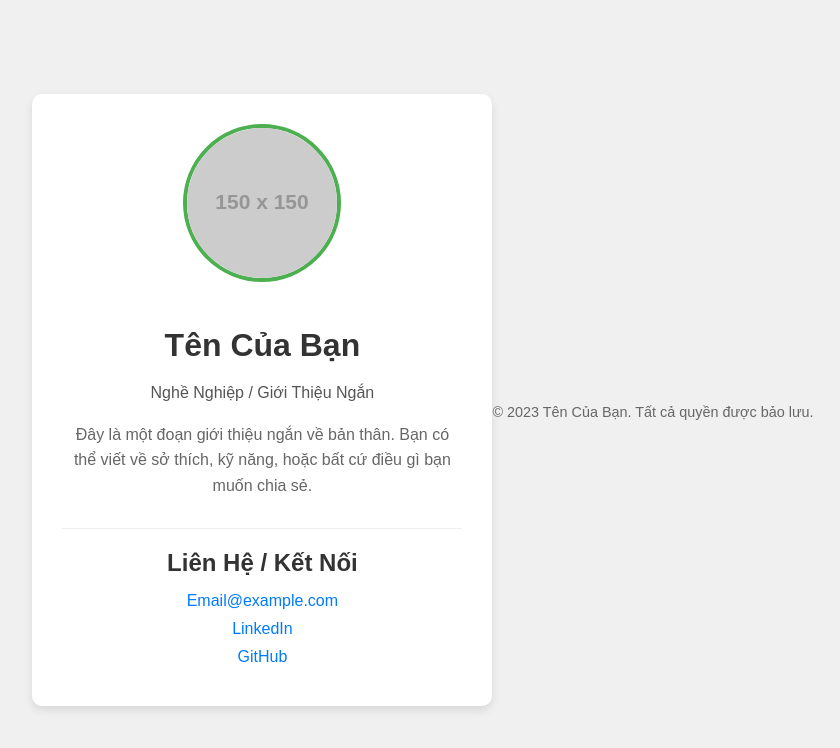
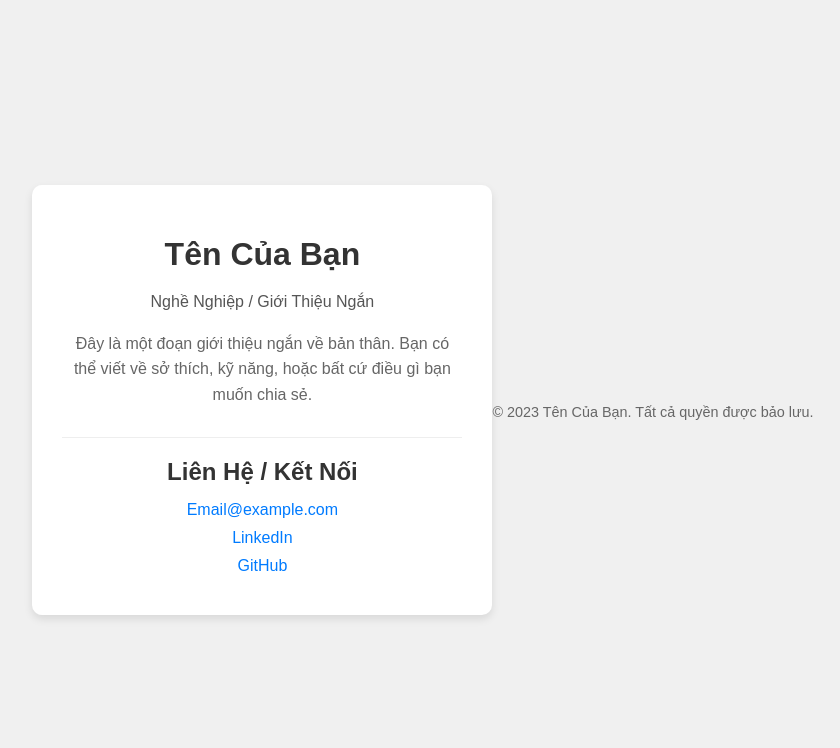
Before and after one commit to PhucPhamXuan/pwa, a plain HTML site: page index.html in a window 1280 px wide. Shown: the whole page, without its empty margins (217-1057 px from the left). Drawn offline with Linux system fonts and the light colour scheme; placeholder pictures from the web are drawn by us.

Commit message:
Update index.html

```diff
--- a/index.html
+++ b/index.html
@@ -8,7 +8,6 @@
     <link rel="stylesheet" href="style.css"> </head>
 <body>
     <div class="profile-card">
-        <img src="https://via.placeholder.com/150" alt="Ảnh đại diện" class="profile-img">
         <h1>Tên Của Bạn</h1>
         <p class="title">Nghề Nghiệp / Giới Thiệu Ngắn</p>
         <p>Đây là một đoạn giới thiệu ngắn về bản thân. Bạn có thể viết về sở thích, kỹ năng, hoặc bất cứ điều gì bạn muốn chia sẻ.</p>
```
